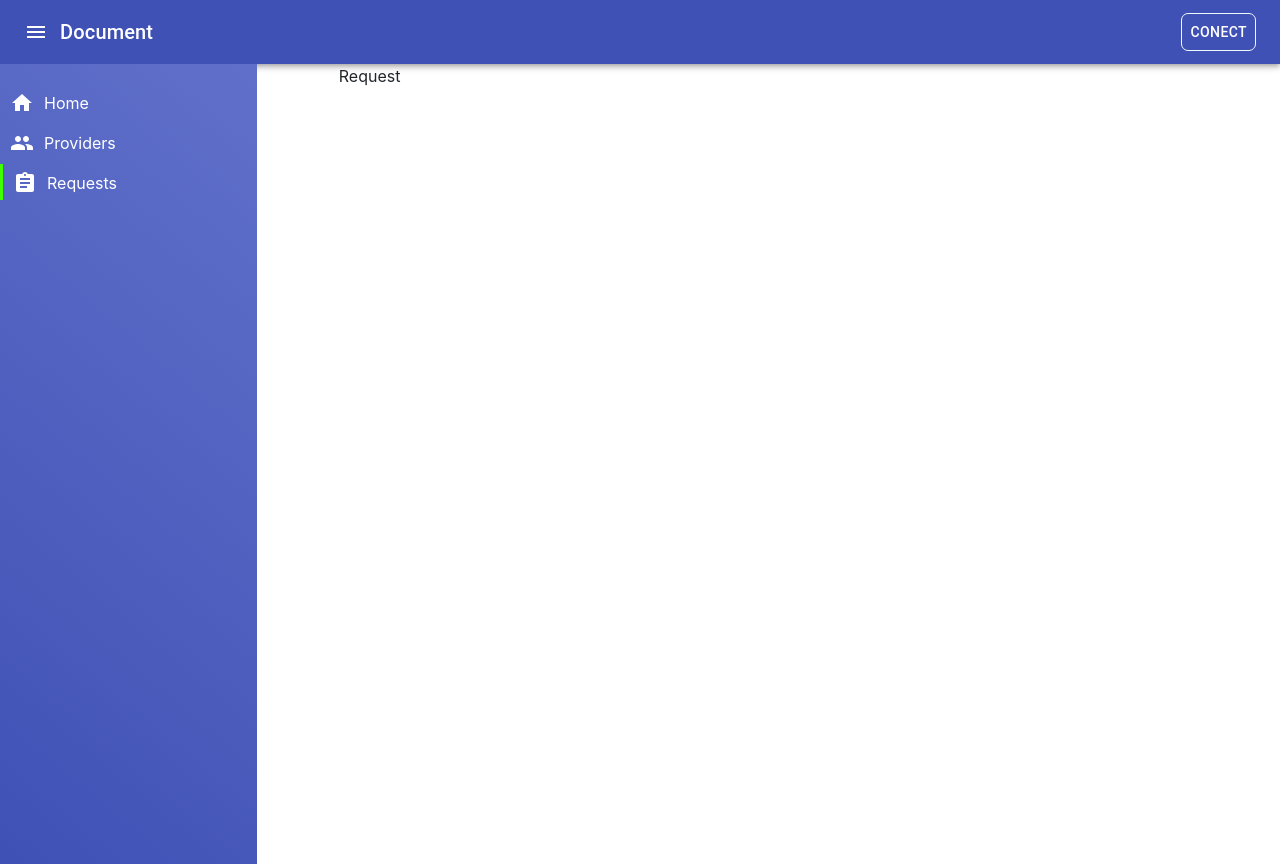
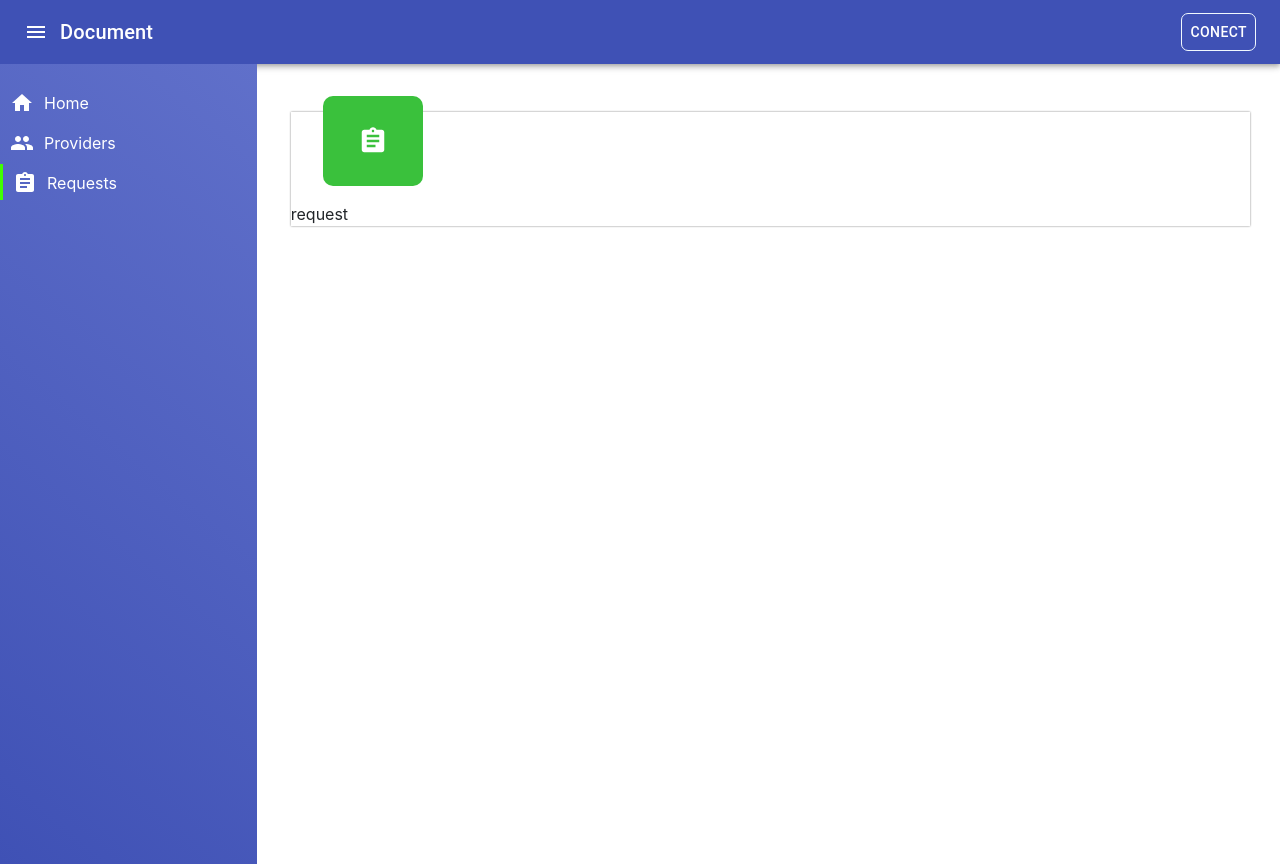
Before and after one commit to Electronic-Signatures-Industries/documentos-tokenizable, a React (Create React App) app in the folder app/: page /request in a window 1280 px wide. Built offline with nearby package versions, Linux system fonts and the light colour scheme.

Commit message:
Adding background in provider and request

```diff
--- /dev/null
+++ b/app/src/components/Background/Background.jsx
@@ -0,0 +1,21 @@
+import React from 'react';
+import PropTypes from 'prop-types';
+
+import './background.scss';
+
+const Background = (props) => {
+	const Icon = props.icon;
+	return (
+		<div className="container-background">
+			<div className="box"><Icon className="icon" /></div>
+			{props.children}
+		</div>
+	)
+}
+
+Background.propTypes = {
+	children: PropTypes.node.isRequired,
+	icon: PropTypes.object.isRequired,
+};
+
+export default Background;
--- /dev/null
+++ b/app/src/components/Background/background.scss
@@ -0,0 +1,23 @@
+.container-background {
+    background: white;
+    margin-top: 3rem;
+    box-shadow: 0 0 2px grey;
+    margin-left: -3rem;
+    .box {
+        background: #3AC13C;
+        width: 100px;
+        height: 90px;
+        border-radius: 10px;
+        position: relative;
+        top: -1rem;
+        left: 2rem;
+        display: flex;
+        align-items: center;
+        justify-content: center;
+        color: white;
+    }
+
+    .icon {
+        font-size: 30px;
+    }
+}
--- a/app/src/containers/Layout/Layout.jsx
+++ b/app/src/containers/Layout/Layout.jsx
@@ -16,7 +16,7 @@ const Layout = ({children}) => {
 				<Col md={isSlide ? '2' : '3'} xs="2">
 					<SideBar isSlide={isSlide} />
 				</Col>
-				<Col xs="2" md="9">
+				<Col xs="2" md='9'>
 					<main>
 						<Container>
 							{children}
--- a/app/src/containers/Provider/Provider.js
+++ /dev/null
@@ -1,9 +0,0 @@
-import React from 'react';
-
-const Provider = () => {
-	return (
-		<div>Provider</div>
-	)
-}
-
-export default Provider;
--- /dev/null
+++ b/app/src/containers/Provider/Provider.jsx
@@ -0,0 +1,15 @@
+import React from 'react';
+import GroupIcon from '@material-ui/icons/Group';
+import Background from '../../components/Background/Background';
+
+const Provider = () => {
+	return (
+		<div>
+			<Background icon={GroupIcon}>
+				<div>request</div>
+			</Background>
+		</div>
+	)
+}
+
+export default Provider;
--- a/app/src/containers/Request/Request.js
+++ /dev/null
@@ -1,9 +0,0 @@
-import React from 'react';
-
-const Request = () => {
-	return (
-		<div>Request</div>
-	)
-}
-
-export default Request;
--- /dev/null
+++ b/app/src/containers/Request/Request.jsx
@@ -0,0 +1,17 @@
+import React from 'react';
+import AssignmentIcon from '@material-ui/icons/Assignment';
+import Background from '../../components/Background/Background';
+
+const Request = () => {
+
+	return (
+		<div>
+			<Background icon={AssignmentIcon}>
+				<div>request</div>
+			</Background>
+		</div>
+
+	)
+}
+
+export default Request;
```
Also changed, not shown: app/src/containers/Home/Home.jsx (renamed from app/src/containers/Home/Home.js).
